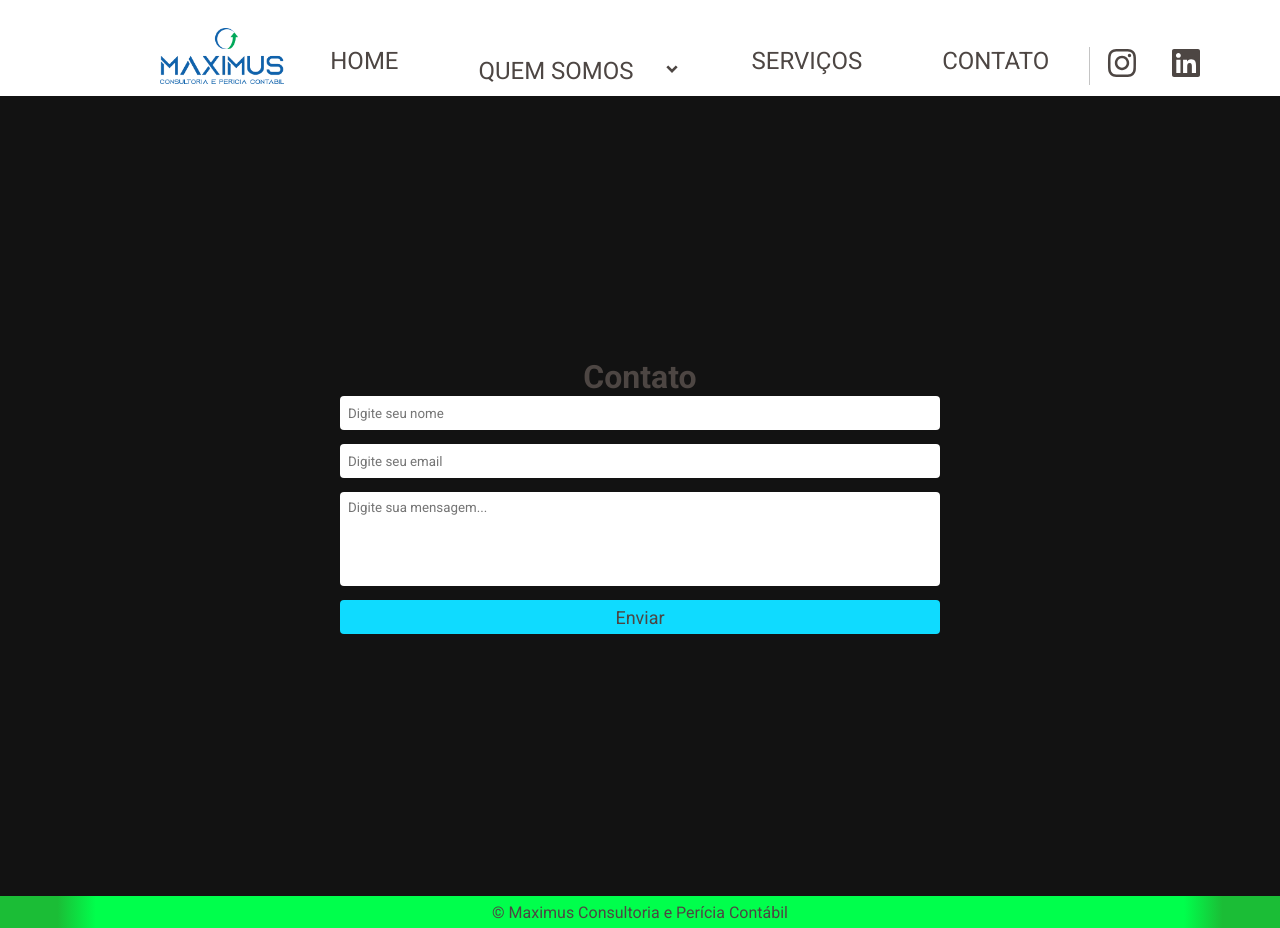
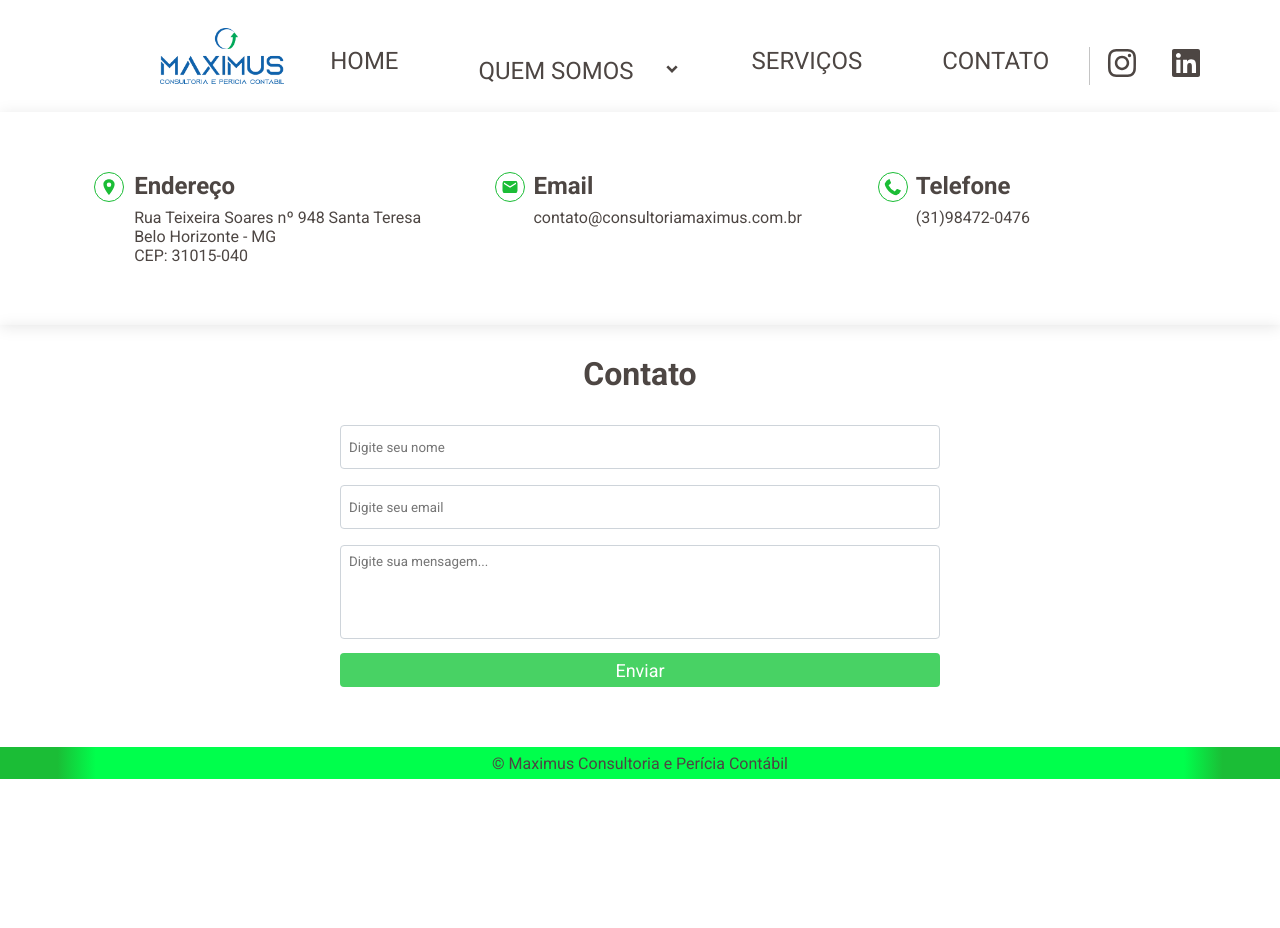
Before and after one commit to Fafaew/consultoria-maximus-react, a React (Create React App) app: page /contact in a window 1280 px wide. After the commit the page ends 800 px from the top, so only its background shows below. Built offline with nearby package versions, Linux system fonts and the light colour scheme.

Commit message:
contact page adjusts

```diff
--- a/src/Components/EmailForm/EmailForm.jsx
+++ b/src/Components/EmailForm/EmailForm.jsx
@@ -54,7 +54,7 @@ const EmailForm = () => {
         />
 
         <textarea
-          className={styles.textarea}
+          className={`${styles.textarea} ${styles.input}`}
           placeholder="Digite sua mensagem..."
           onChange={(e) => setMessage(e.target.value)}
           value={message}
--- a/src/Components/EmailForm/EmailForm.module.scss
+++ b/src/Components/EmailForm/EmailForm.module.scss
@@ -1,12 +1,14 @@
+@import '../../FunctionStyles/breakpoints';
+@import '../../FunctionStyles/variables';
+
 .container{
-  min-height: 100vh;
   display: flex;
-  justify-content: center;
   align-items: center;
   flex-direction: column;
-  background-color: #121212;
   color: #FFF;
   padding: 14px;
+  box-shadow: 0px 2px 15px rgba(0, 0, 0, 0.1);
+  padding: 30px 60px 60px 60px;
 }
 
 .title{
@@ -18,20 +20,25 @@
   width: 100%;
   display: flex;
   flex-direction: column;
+  margin-top: 2rem;
 }
 
 .input{
-  margin-bottom: 14px;
-  height: 34px;
+  height: 44px;
   border-radius: 4px;
-  border: 0;
-  padding: 0 8px;
+  border: 1px solid #ced4da;
+  margin-bottom: 1rem;
+  padding: 8px;
+
+  &:focus {
+    border-color: $secondaryColor;
+  }
 }
+
 
 .textarea{
   margin-bottom: 14px;
   border-radius: 4px;
-  border: 0;
   padding: 8px;
   height: 94px;
   resize: none;
@@ -42,12 +49,13 @@
   border-radius: 4px;
   border: 0;
   cursor: pointer;
-  background-color: #0fdbff;
+  background-color: #48d264;
+  color: #ffffff;
   font-size: 18px;
   transition: background-color, transform 0.8s;
 }
 
 .button:hover{
-  background-color: #0fe3ff;
+  background-color: $secondaryColor;
   transform: scale(1.01);
 }
--- a/src/Routes/Contact/Contact.jsx
+++ b/src/Routes/Contact/Contact.jsx
@@ -1,12 +1,55 @@
 import React from 'react';
+import { IoLocationSharp } from "react-icons/io5";
+import { MdEmail } from "react-icons/md";
+import { FaPhoneAlt } from "react-icons/fa";
+
+
 import EmailForm from '../../Components/EmailForm/EmailForm';
-
+import styles from './Contact.module.scss';
 
 const index = () => {
   return (
-    <div>
-      <EmailForm />
-    </div>
+    <>
+      <div className={styles.contactContainer}>
+        <div className={styles.contactWrapper}>
+
+          <div className={styles.contactItem}>
+            <div className={styles.contactIcon}>
+              <IoLocationSharp />
+            </div>
+            <div className={styles.contactInformation}>
+              <h2 className={styles.contactSubtitle}>Endereço</h2>
+              <p>Rua Teixeira Soares nº 948 Santa Teresa</p>
+              <p>Belo Horizonte - MG</p>
+              <p>CEP: 31015-040</p>
+            </div>
+          </div>
+
+          <div className={styles.contactItem}>
+            <div className={styles.contactIcon}>
+              <MdEmail />
+            </div>
+            <div className={styles.contactInformation}>
+              <h2 className={styles.contactSubtitle}>Email</h2>
+              <p>contato@consultoriamaximus.com.br</p>
+            </div>
+          </div>
+
+          <div className={styles.contactItem}>
+            <div className={styles.contactIcon}>
+              <FaPhoneAlt />
+            </div>
+            <div className={styles.contactInformation}>
+              <h2 className={styles.contactSubtitle}>Telefone</h2>
+              <p>(31)98472-0476</p>
+            </div>
+          </div>
+
+        </div>
+
+        <EmailForm />
+      </div>
+    </>
   )
 }
 
--- /dev/null
+++ b/src/Routes/Contact/Contact.module.scss
@@ -0,0 +1,40 @@
+@import '../../FunctionStyles/breakpoints';
+@import '../../FunctionStyles/variables';
+
+.contactWrapper {
+  box-shadow: 0px 2px 15px rgba(0, 0, 0, 0.1);
+  padding: 30px 60px 60px 60px;
+  display: grid;
+  grid-gap: 2.5rem;
+  justify-content: center;
+  margin-top: 1rem;
+
+  @include media-lg {
+    display: flex;
+    justify-content: space-evenly;
+    padding: 60px;
+  }
+
+  .contactItem {
+    display: grid;
+    grid-gap: 8px;
+    grid-template-columns: 1fr 9fr;
+
+    .contactIcon svg{
+      border-radius: 50%;
+      border: 1px solid $secondaryColor;
+      padding: 5px;
+      font-size: 30px;
+    }
+
+    .contactIcon path {
+      color: $secondaryColor;
+    }
+
+    .contactSubtitle {
+      margin-bottom: 8px;
+    }
+
+
+  }
+}
```
